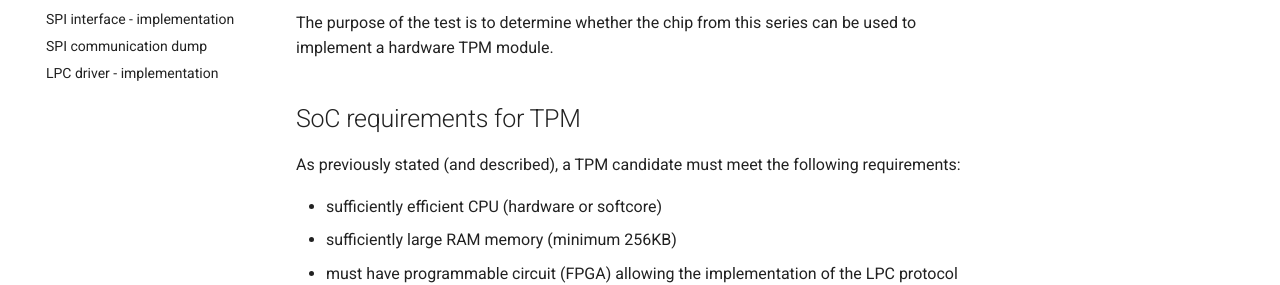
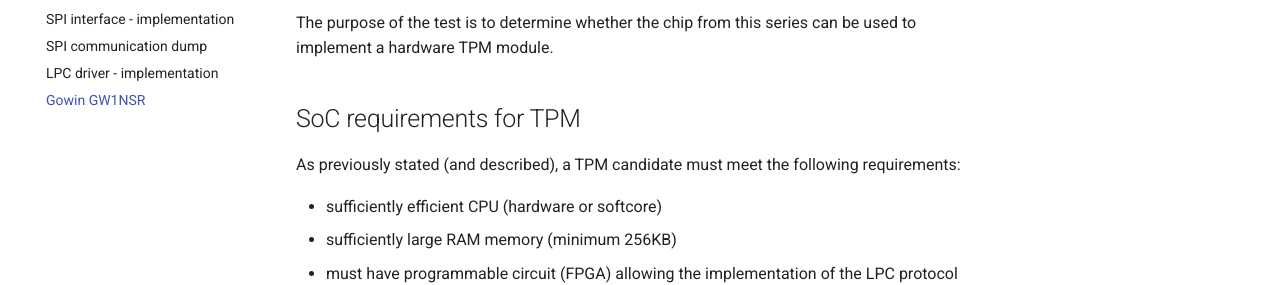
Before and after one commit to lpn-plant/lpntpm-docs, an MkDocs documentation site: the page built from docs/SoC_Gowin_GW1NSR.md, in a window 1280 px wide. Shown: the part 488-773 px from the top of the page. Built offline with MkDocs 1.6.1 and Material for MkDocs 9.7.7, drawn with Linux system fonts in a browser that asks for light colours.

Commit message:
SoC_Gowin_GW1NSR.md: add to mkdocs.yml

```diff
--- a/mkdocs.yml
+++ b/mkdocs.yml
@@ -37,3 +37,4 @@ nav:
   - 'SPI interface - implementation': tpm-spi-dev.md
   - 'SPI communication dump': tpm-spi-dump.md
   - 'LPC driver - implementation': TPM_with_LPC_protocol.md
+  - 'Gowin GW1NSR': SoC_Gowin_GW1NSR.md
```
